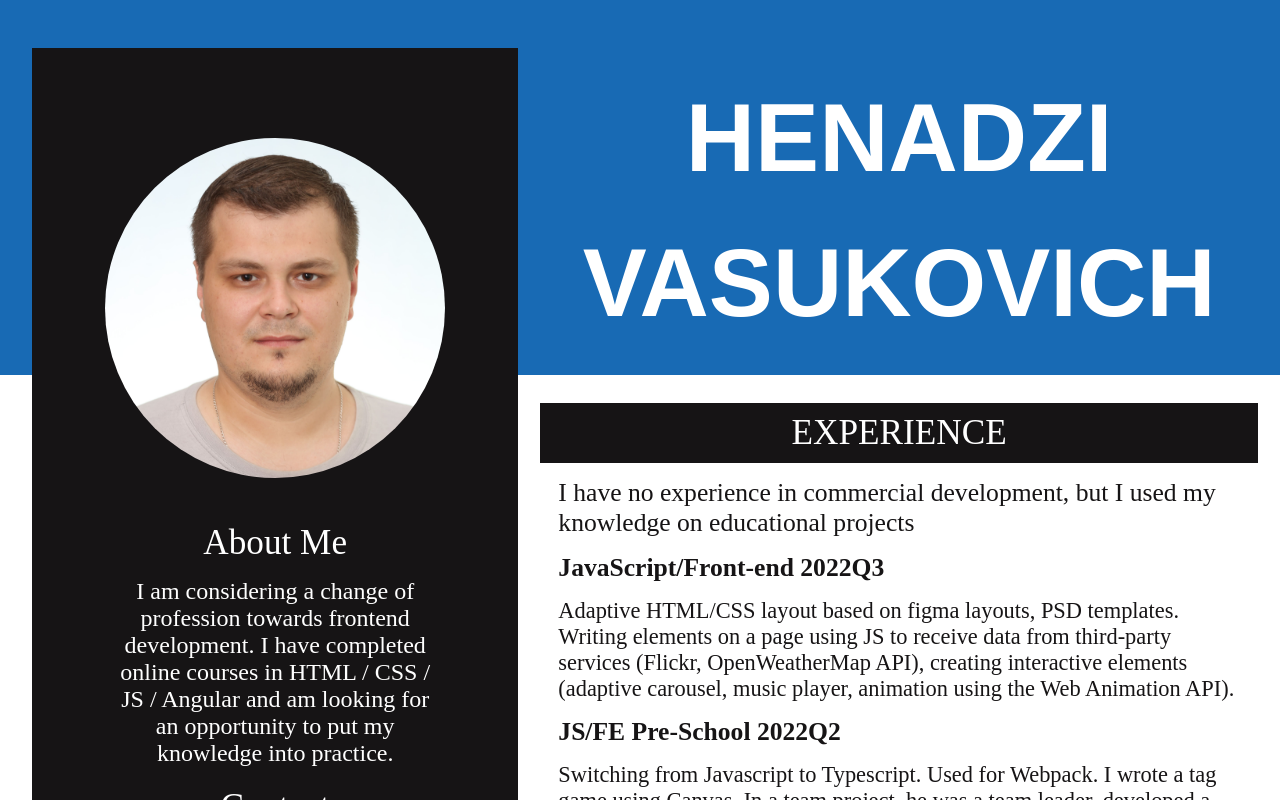
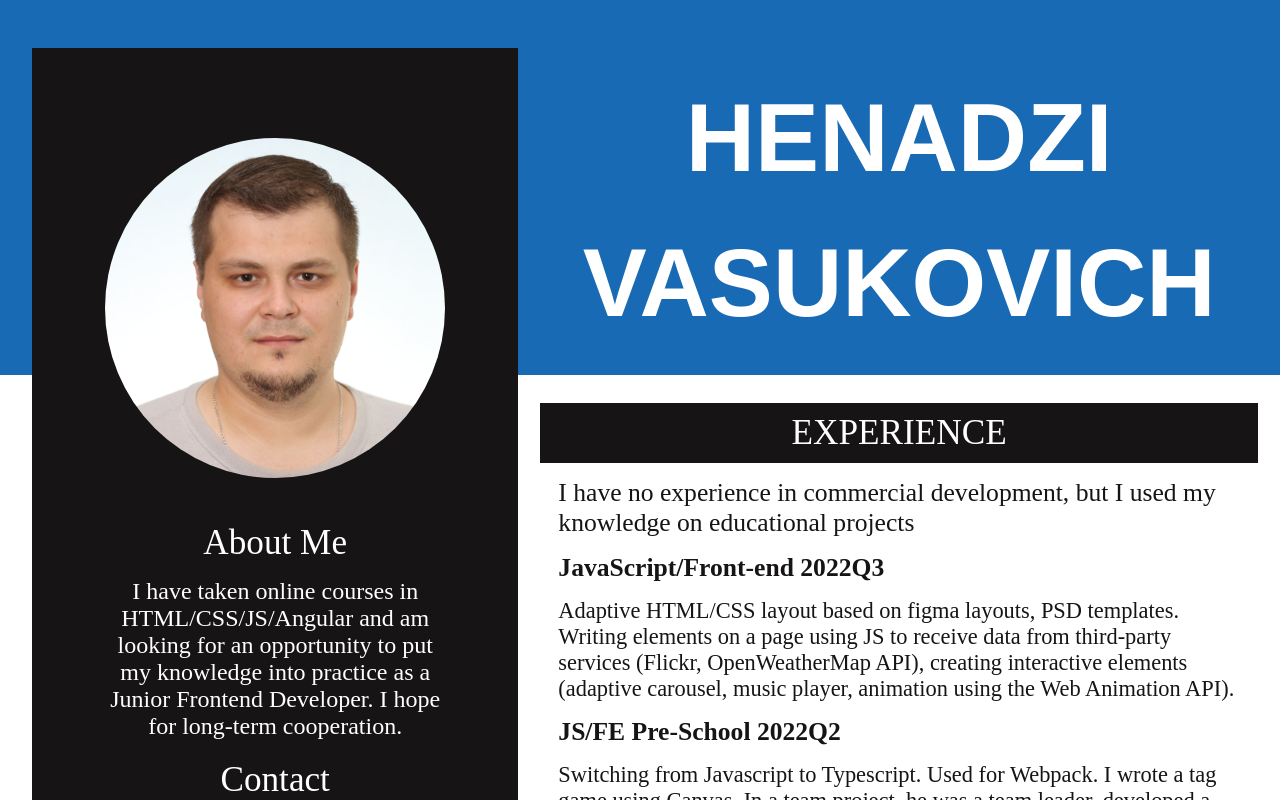
Before and after one commit to BrBrov/Portfolio, a React (Vite) app in the folder portfolio/: page / in a window 1280 px wide. Shown: the top 800 px of the page. Built offline with nearby package versions, Linux system fonts and the light colour scheme; a web font is replaced by a local one.

Commit message:
docs: update info about me

```diff
--- a/portfolio/src/materials/contacts.ts
+++ b/portfolio/src/materials/contacts.ts
@@ -1,12 +1,11 @@
 import SummaryInfo from '../models/summary-models.ts';
 
-const about: string = 'I am considering a change of\n' +
-  'profession towards frontend\n' +
-  'development. I have completed\n' +
-  'online courses in HTML / CSS / JS /\n' +
-  'Angular and am looking for an\n' +
-  'opportunity to put my knowledge\n' +
-  'into practice.\n';
+const about: string = 'I have taken online courses' +
+                      ' in HTML/CSS/JS/Angular and' +
+                      ' am looking for an opportunity' +
+                      ' to put my knowledge into practice' +
+                      ' as a Junior Frontend Developer.' +
+                      ' I hope for long-term cooperation.'
 
 const contacts: Array<string> = [
   'Belarus, Postavy',
--- a/portfolio/src/materials/skills.ts
+++ b/portfolio/src/materials/skills.ts
@@ -9,17 +9,17 @@ const html: SkillData = {
 
 const css: SkillData = {
   name: 'CSS',
-  value: 60
+  value: 70
 };
 
 const javascript: SkillData = {
   name: 'Javascript',
-  value: 70
+  value: 85
 };
 
 const angular: SkillData = {
   name: 'Angular',
-  value: 50
+  value: 75
 };
 
 export const skills: Array<SkillData> = [html, css, javascript, angular];
```
